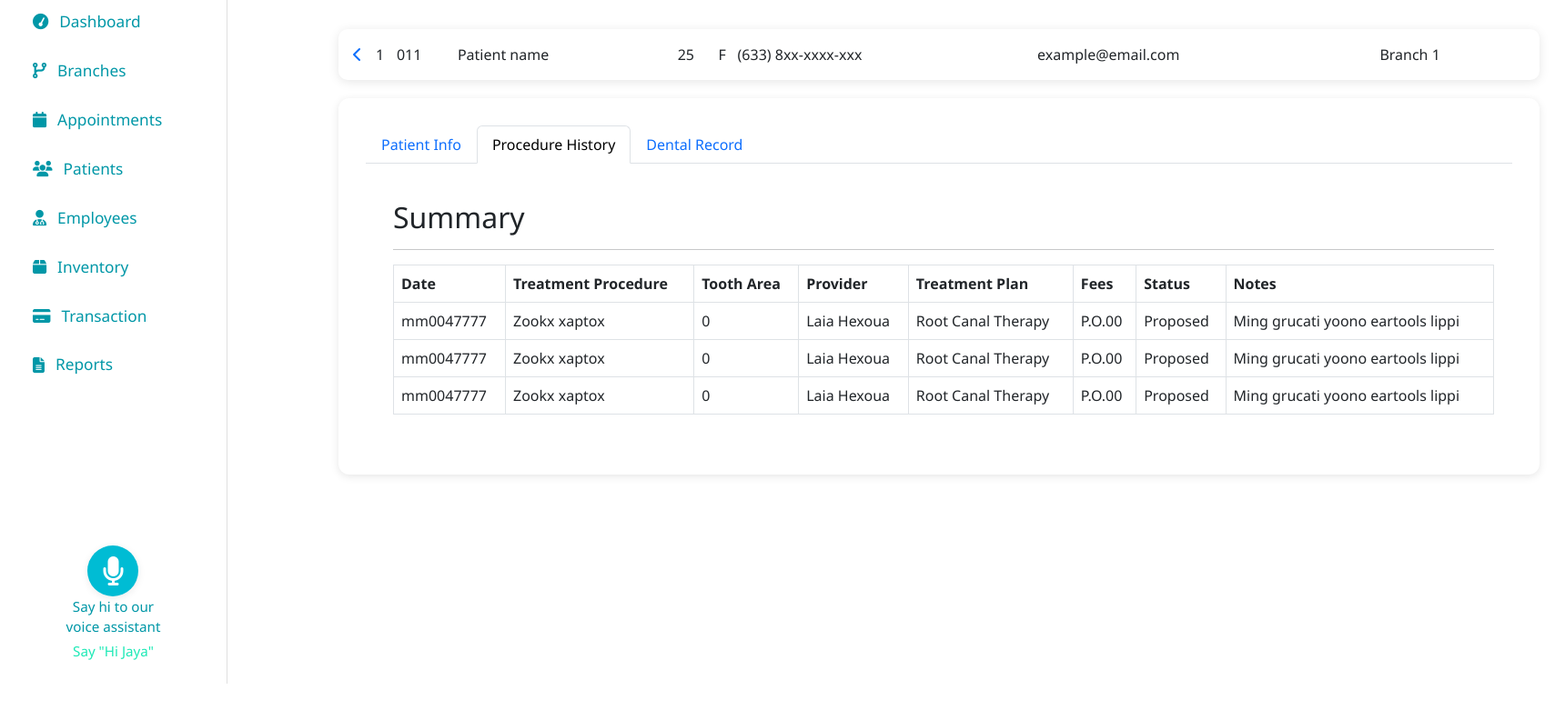
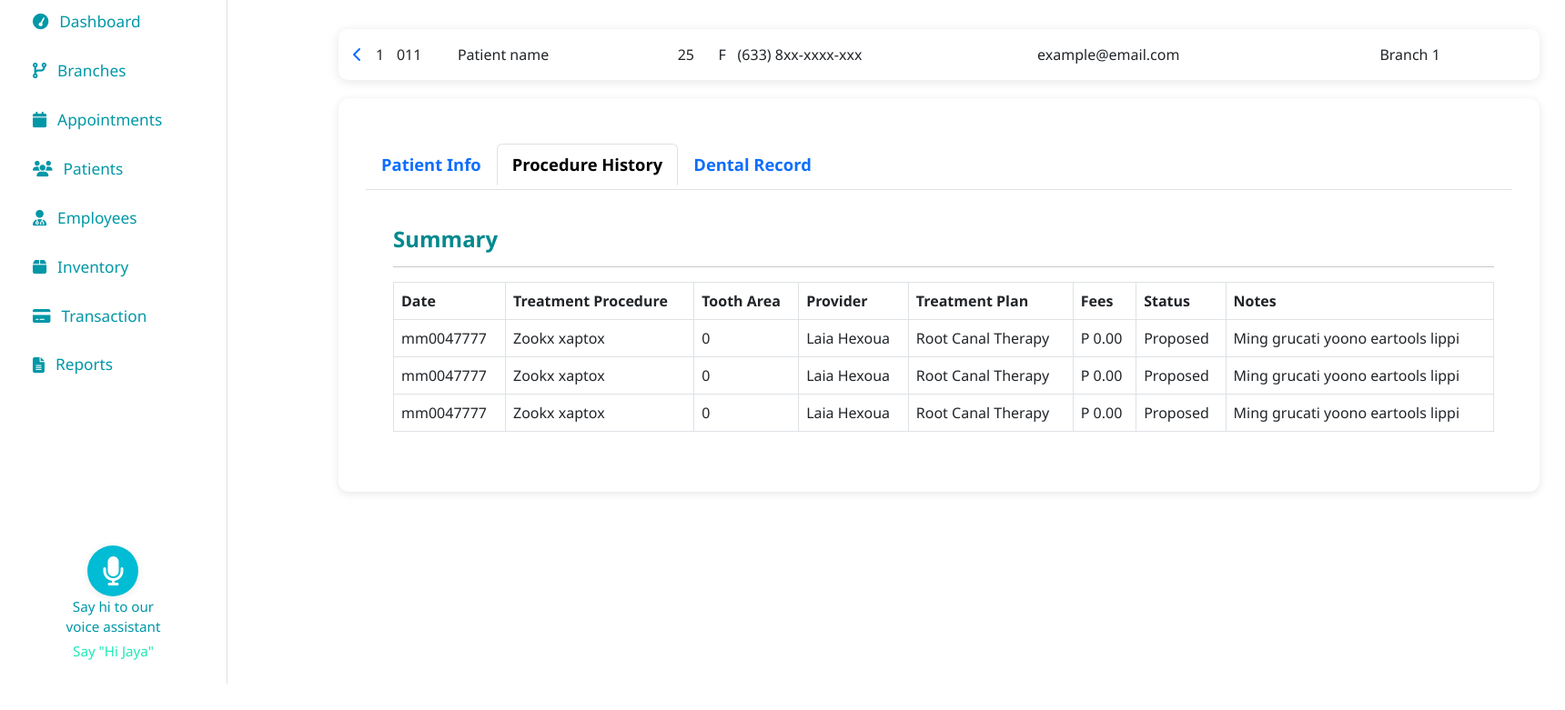
Before and after one commit to Bau0209/Teethnology, a Flask app: template app/templates/owner/procedure.html in a window 1720 px wide. Shown: the part 48-829 px from the top of the page at 91% size. Run offline with Flask 3, Linux system fonts and the light colour scheme; the template is opened without the code that fills it, so the values that code supplies are empty; some libraries are stand-ins or nearby versions.

Commit message:
owner dashboard 48%

```diff
--- a/app/static/css/o_patient_info.css
+++ b/app/static/css/o_patient_info.css
@@ -30,6 +30,7 @@
     padding: 30px;
     margin-top: 20px;
     margin-left: 45vh;
+    margin-bottom: 20vh;
     width: 100%;
     max-width: 200vh;
     min-width: 165vh;
@@ -44,17 +45,16 @@
 
 }
 
-.section-title {
+.nav-tabs{
     font-size: 1.5rem;
     font-weight: bold;
     color: #0097a7;
-    margin-top: 10px;
     margin-bottom: 20px;
     border-bottom: 2px solid #e0e0e0;
     padding-bottom: 5px;
 }
 
-.section-subtitle {
+.nav-item {
     font-weight: 600;
     font-size: 1.15rem;
     color: #00898E;
@@ -147,9 +147,14 @@
     border-radius: none;
     margin-left: 10px;
     margin-top: 20px;
+    margin-bottom: auto;
 }
 
-
+.summary-container h2{
+    font-size: 1.5rem;
+    color: #00898E;
+    font-weight: 700;
+}
 .summary-table {
     width: 100%;
     height: inherit;
@@ -165,22 +170,22 @@
 .summary-table th {
     background-color: transparent;
     color: rgba(134, 134, 134, 0.753);
-    padding: 15px 10px;
+    padding: 20px 10px;
     text-align: center;
     align-items: center;
     font-weight: 500;
-    border-bottom: 2px solid #e0e0e075;
+    border-bottom: 1px solid #e0e0e075;
 }
 
 
 .summary-table td {
-    padding: 15px 8px;
+    padding: 15px 10px;
     border-bottom: 1px solid #e0e0e075;
     vertical-align: top;
 }
 
 .summary-table tr {
-    padding: 10px;
+    padding: 15px;
 }
 
 .summary-table tr:not(:first-child):hover {
@@ -261,6 +266,7 @@
     gap: 10px;
     align-items: center;
 }
+
 
 .checkbox-group {
     display: grid;
--- a/app/templates/owner/O_home.html
+++ b/app/templates/owner/O_home.html
@@ -42,7 +42,7 @@
                 </button>
                 <span>Say hi to our<br>voice assistant</span>
             </div>
-            <!--{% include 'owner/audio_euqalizer.html' %}-->
+            <!--{% include 'owner/components/audio_euqalizer.html' %}-->
         </aside>
 
     <!-- Main Content -->
--- a/app/templates/owner/procedure.html
+++ b/app/templates/owner/procedure.html
@@ -104,7 +104,7 @@
                                         <td>0</td>
                                         <td>Laia Hexoua</td>
                                         <td>Root Canal Therapy</td>
-                                        <td>P.O.00</td>
+                                        <td>P 0.00</td>
                                         <td>Proposed</td>
                                         <td>Ming grucati yoono eartools lippi</td>
                                     </tr>
@@ -114,7 +114,7 @@
                                         <td>0</td>
                                         <td>Laia Hexoua</td>
                                         <td>Root Canal Therapy</td>
-                                        <td>P.O.00</td>
+                                        <td>P 0.00</td>
                                         <td>Proposed</td>
                                         <td>Ming grucati yoono eartools lippi</td>
                                     </tr>
@@ -124,7 +124,7 @@
                                         <td>0</td>
                                         <td>Laia Hexoua</td>
                                         <td>Root Canal Therapy</td>
-                                        <td>P.O.00</td>
+                                        <td>P 0.00</td>
                                         <td>Proposed</td>
                                         <td>Ming grucati yoono eartools lippi</td>
                                     </tr>
```
Also changed, not shown: app/static/js/o_patients.js (+48 -0 lines).
